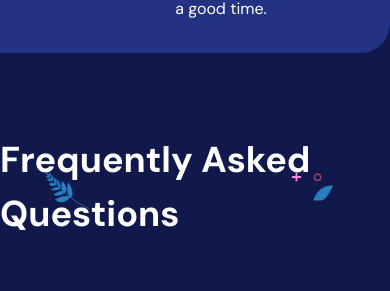
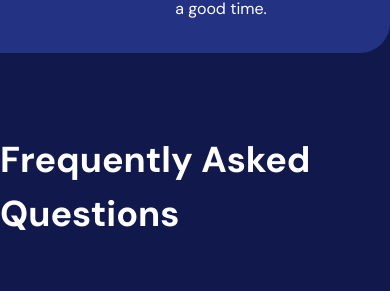
Before and after one commit to acmutd/hacktoberfest-site, a Next.js app: page / in a window 390 px wide. Shown: the part 2000-2291 px from the top of the page. Built offline with nearby package versions, Linux system fonts and the light colour scheme.

Commit message:
Remove sparkles from FAQ heading to fix mobile issue
FAQ heading is too long

```diff
--- a/components/faq.tsx
+++ b/components/faq.tsx
@@ -5,11 +5,8 @@ const FAQ = (): JSX.Element => {
   return (
     <div className='my-20'>
       <h2 className='font-bold text-4xl flex items-center justify-center'>
-      <img src='/img/leaf-1.svg' className='-ml-64 mt-2 h-12 absolute z-10' alt='' />
-      <img src='/img/sparkles.svg' className='ml-56 -mt-5 h-3 absolute z-10' alt='' />
-      <img src='/img/leaf-2.svg' className='ml-64 mt-3 h-6 absolute z-10' alt='' />
-      <span className='z-0'>Frequently Asked Questions</span>
-    </h2>
+        Frequently Asked Questions
+      </h2>
       <div className='my-12'>
         {faq.map(qa => (
           <FAQCard question={qa.q} answer={qa.a} key={JSON.stringify(qa)} />
```
